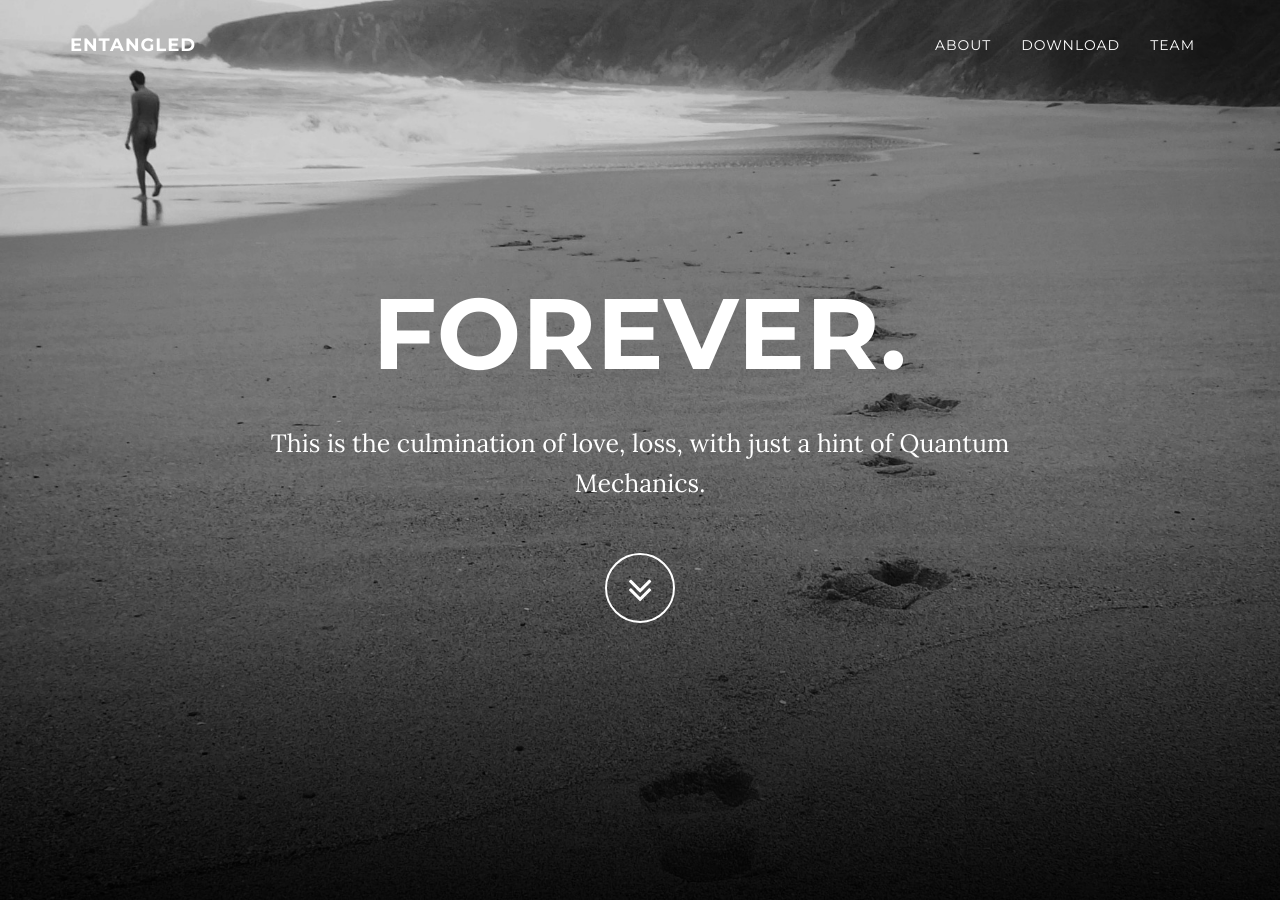
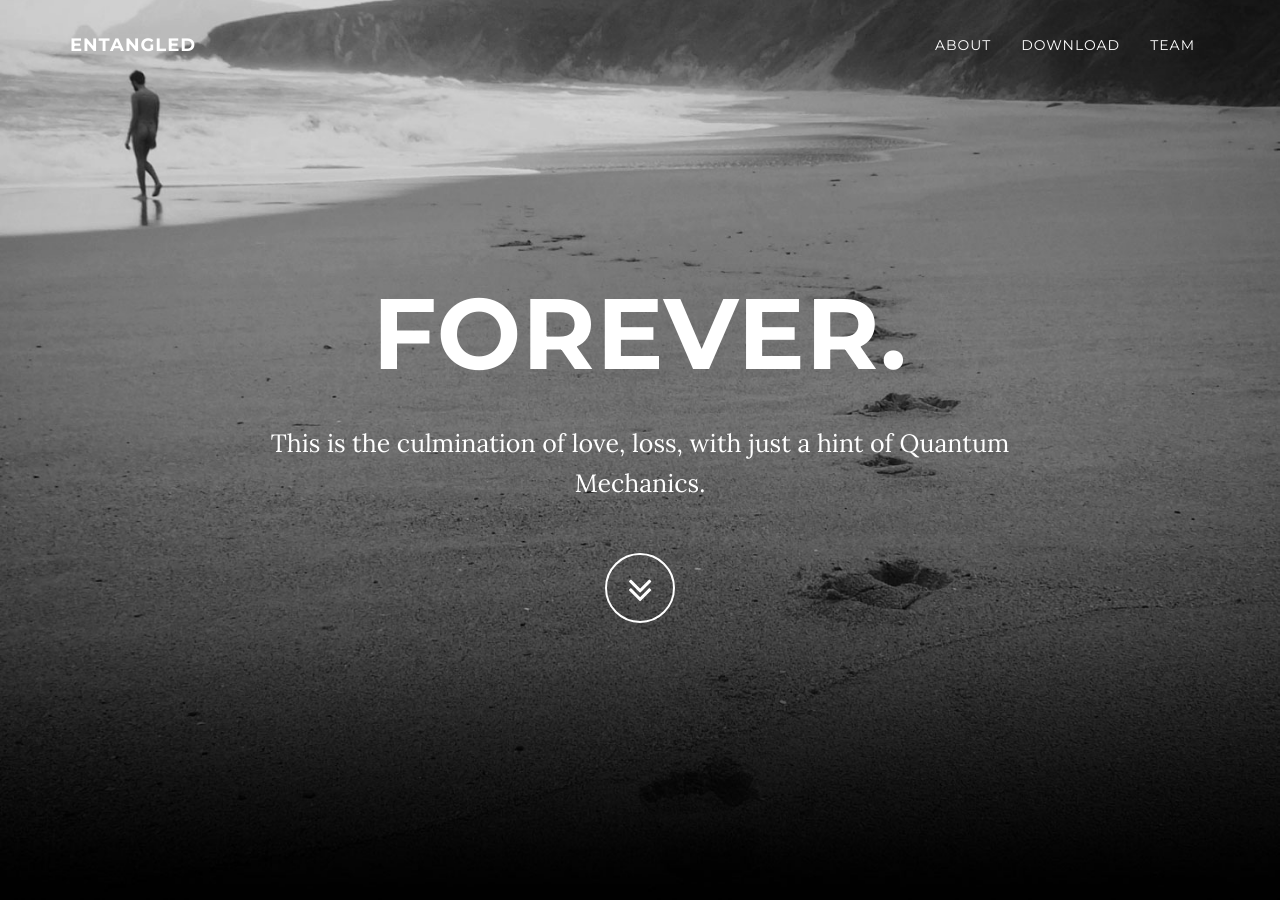
Before and after one commit to freddieiboy/entangled, a Jekyll site: the page built from index.html, in a window 1280 px wide and 900 px high. Built offline with Jekyll 4.4.1, drawn with Linux system fonts in a browser that asks for light colours; some of the changed text lies outside the part shown.

Commit message:
smaller file size for top jpg

```diff
--- a/_includes/css/grayscale.css
+++ b/_includes/css/grayscale.css
@@ -138,7 +138,7 @@ a:focus {
     padding: 100px 0;
     text-align: center;
     color: #fff;
-    background: url({{ site.baseurl }}/img/top-header-bar.jpg) no-repeat bottom center scroll;
+    background: url({{ site.baseurl }}/img/header-small.jpg) no-repeat bottom center scroll;
     background-color: {{ site.color.primary-dark }};
     -webkit-background-size: cover;
     -moz-background-size: cover;
--- a/_includes/footer.html
+++ b/_includes/footer.html
@@ -1,6 +1,6 @@
     <!-- Footer -->
     <footer>
         <div class="container text-center">
-            <p>Copyright &copy; {{ site.footer }} 20{{ site.time | date: '%y' }}</p>
+            <p>You don't ever have to feel alone again.</p>
         </div>
     </footer>
```
Also changed, not shown: img/header-small.jpg (added), img/top-header-bar.jpg (deleted).
